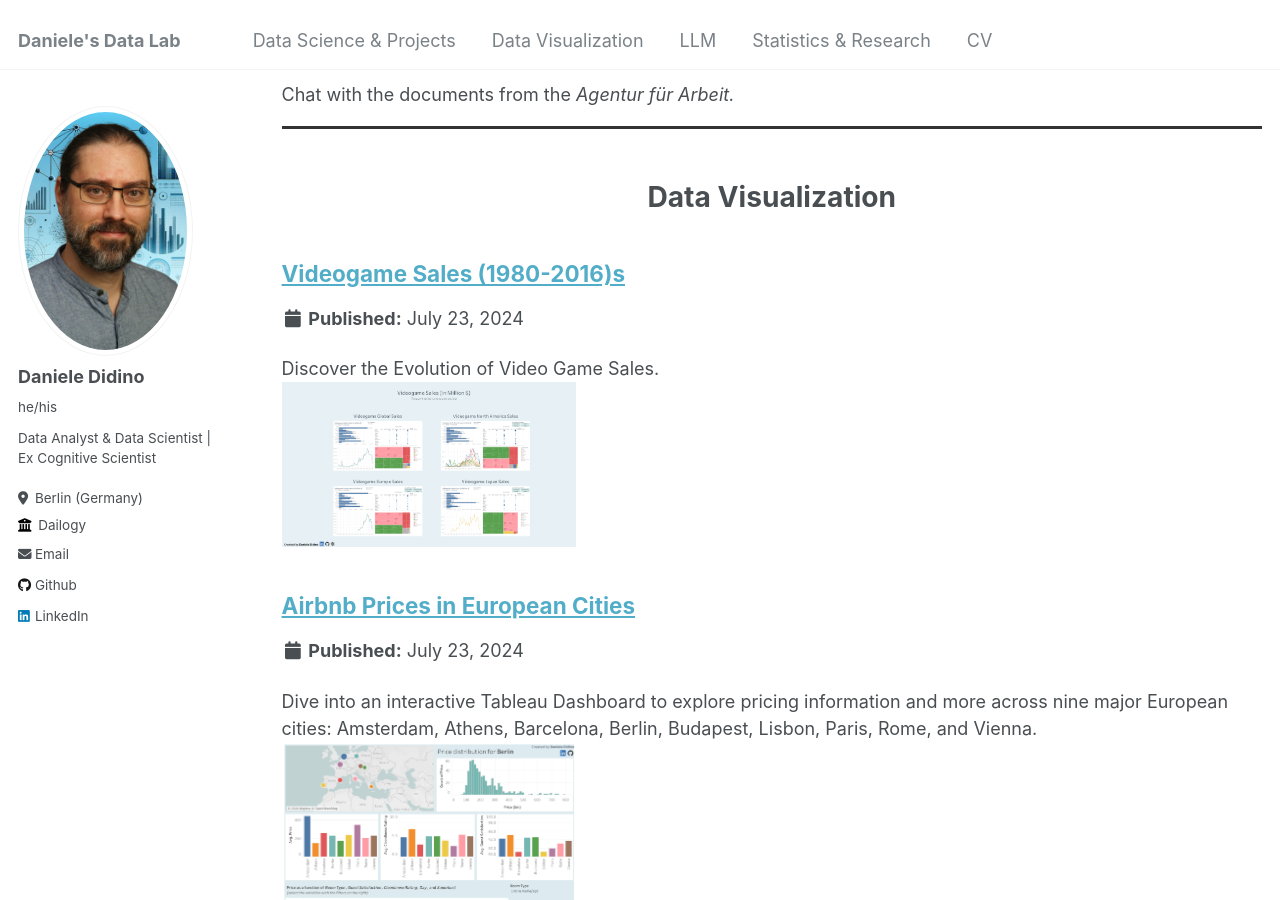
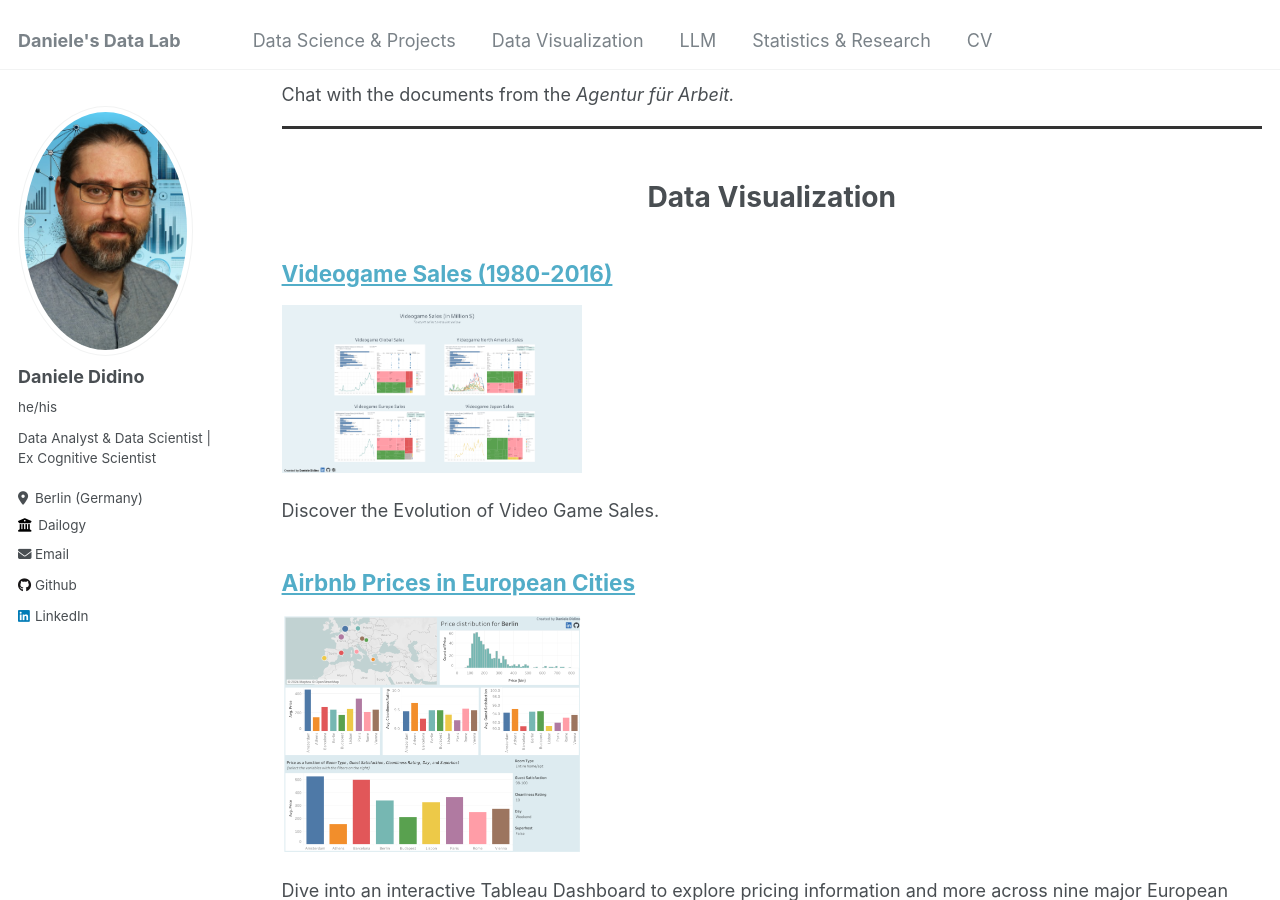
Before and after one commit to DanieleDidino/DanieleDidino.github.io, a Jekyll site: the page built from _pages/data_proj.html, in a window 1280 px wide and 900 px high, scrolled down 685 px. Built offline with Jekyll 4.4.1, drawn with Linux system fonts in a browser that asks for light colours.

Commit message:
edits Data Science and Projects page

```diff
--- a/_pages/data_proj.html
+++ b/_pages/data_proj.html
@@ -17,7 +17,7 @@ author_profile: true
 
 {% include base_path %}
 
-<hr style="height:3px; border:none; color:#333; background-color:#333;"> <!-- Add a horizontal line between sections -->
+<hr style="height:3px; border:none; color:#333; background-color:#333;"> <!-- Add a horizontal line -->
 
 <h1 align="left">
   <br>Large Language Models</br>
@@ -47,15 +47,15 @@ Chat with the documents from the <i>Agentur für Arbeit.</i>
 <!--   {% include archive-single.html %} -->
 <!-- {% endfor %}                        -->
 
-<hr style="height:3px; border:none; color:#333; background-color:#333;"> <!-- Add a horizontal line between sections -->
+<hr style="height:3px; border:none; color:#333; background-color:#333;"> <!-- Add a horizontal line -->
 
 <h1 align="left">
   <br>Data Visualization</br>
 </h1>
 
-{% for post in site.data_viz %}
-  {% include archive-single.html %}
-{% endfor %}
+<!-- {% for post in site.data_viz %}     -->
+<!--   {% include archive-single.html %} -->
+<!-- {% endfor %}                        -->
 
 <!-- Videogame Sales (1980-2016) -->
 
```
Also changed, not shown: _data_viz/1_videogame_sales.md (+1 -1 lines).
